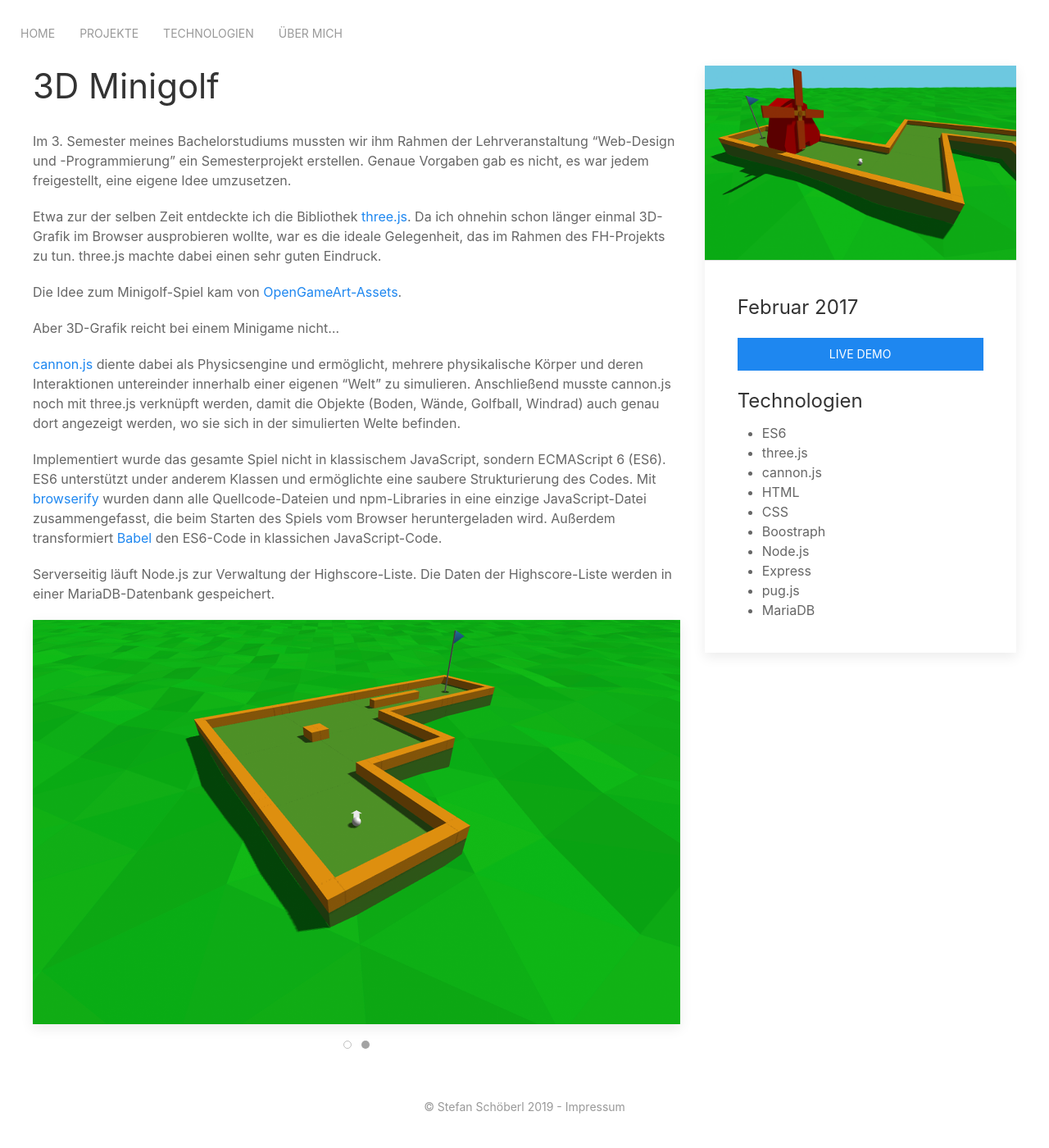
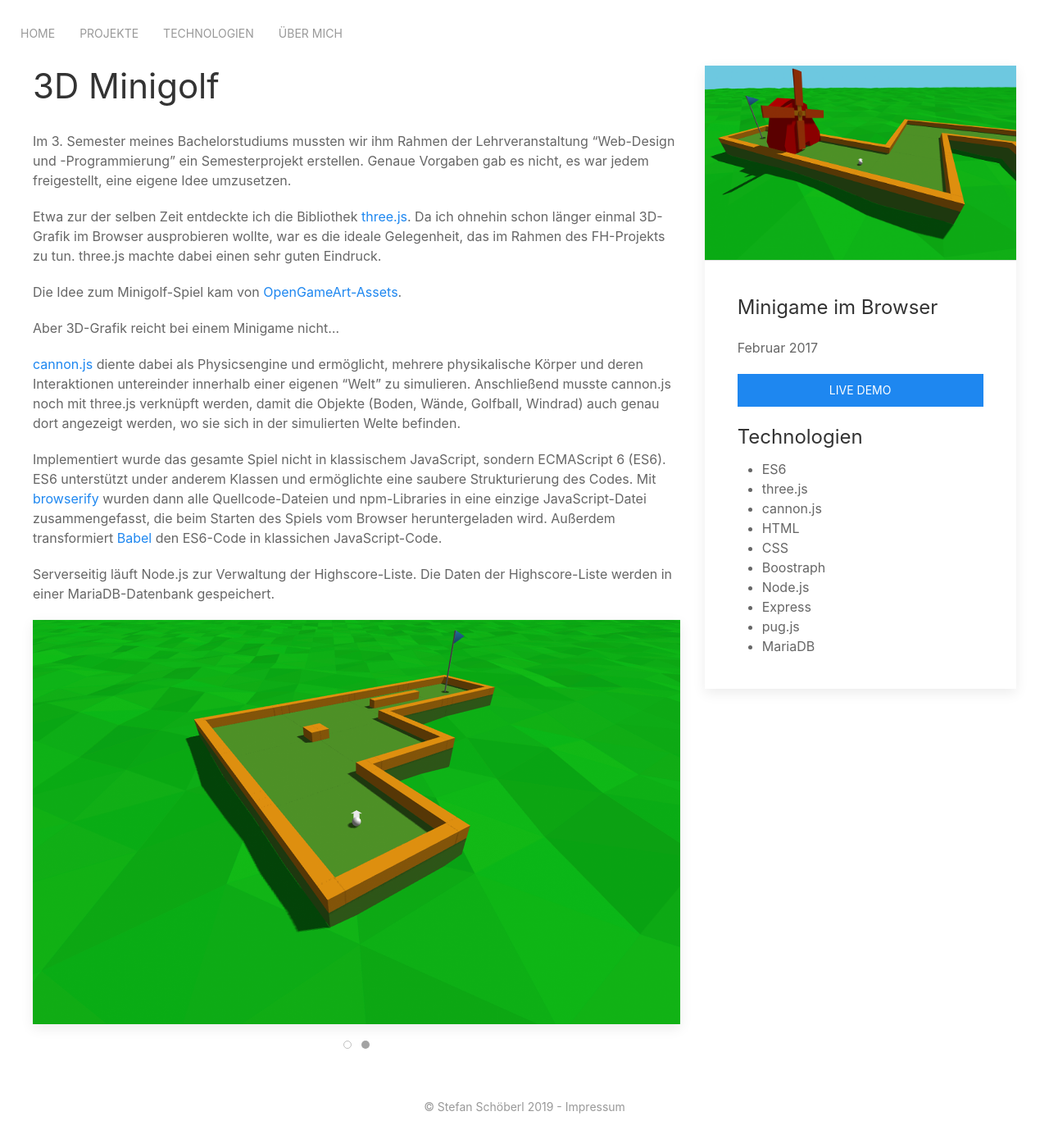
Before and after one commit to stefanschoeberl/stefanschoeberl.github.io, a Jekyll site: the page built from _projects/3d-minigolf.md, in a window 1280 px wide. Shown: the whole page at 82% size. Built offline with Jekyll 4.4.1, drawn with Linux system fonts in a browser that asks for light colours.

Commit message:
Add subtitle to project details

```diff
--- a/_layouts/project.html
+++ b/_layouts/project.html
@@ -13,7 +13,8 @@ layout: default
             </div>
             <hr class="uk-margin-remove-vertical">
             <div class="uk-card-body">
-                <h3 class="uk-card-title">
+                <h3>{{ page.subtitle }}</h3>
+                <p>
                 {% assign m = page.date | date: "%-m" %}
                 {% case m %}
                     {% when '1' %}Januar
@@ -30,7 +31,7 @@ layout: default
                     {% when '12' %}Dezember
                 {% endcase %}
                 {{ page.date | date: "%Y" }}
-                </h3>
+                </p>
                 {% if page.live %}
                 <a class="uk-button uk-button-primary uk-width-expand uk-margin-small-bottom" href="{{ page.live }}" target="_blank" rel="noreferrer">Live Demo</a>
                 {% endif %}
```
